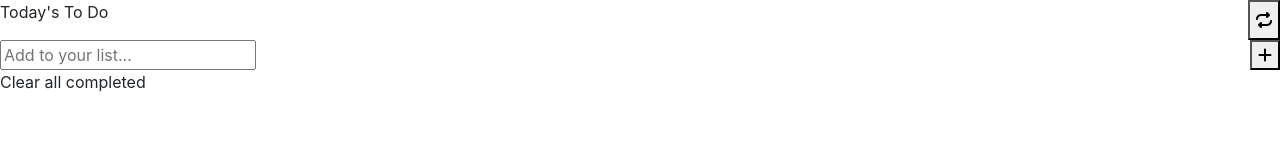
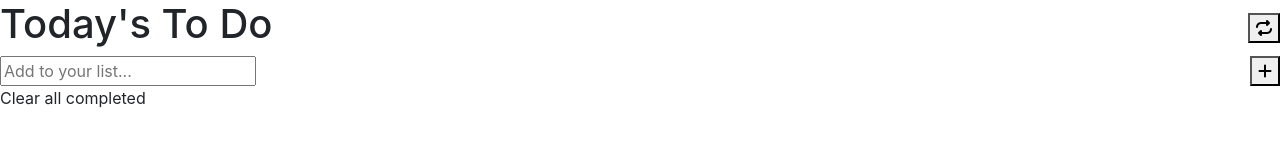
Before and after one commit to NabilHY/To-Do-List, a website: page src/index.html in a window 1280 px wide. Drawn offline with nearby package versions, Linux system fonts and the light colour scheme.

Commit message:
Improve UI

```diff
--- a/src/index.html
+++ b/src/index.html
@@ -15,8 +15,8 @@
 <body>
     <div class="centered gap-4
     ">
-        <div class="w-89 d-flex justify-content-between">
-            <p>Today's To Do</p>
+        <div class="w-89 d-flex justify-content-between align-items-center">
+            <h1>Today's To Do</h1>
             <button class="reset">
                 <span data-tooltip="Clear Tasks" data-flow="right">
                     <i class="fa-solid fa-repeat"></i>
--- a/src/style.css
+++ b/src/style.css
@@ -15,6 +15,14 @@ body {
   box-sizing: border-box;
   margin: 0;
   padding: 0;
+}
+
+h1 {
+  font-family: var(--popping-font);
+  text-align: center;
+  font-size: x-large;
+  color: var(--blue-background);
+  padding: 2% 0;
 }
 
 button {
```
